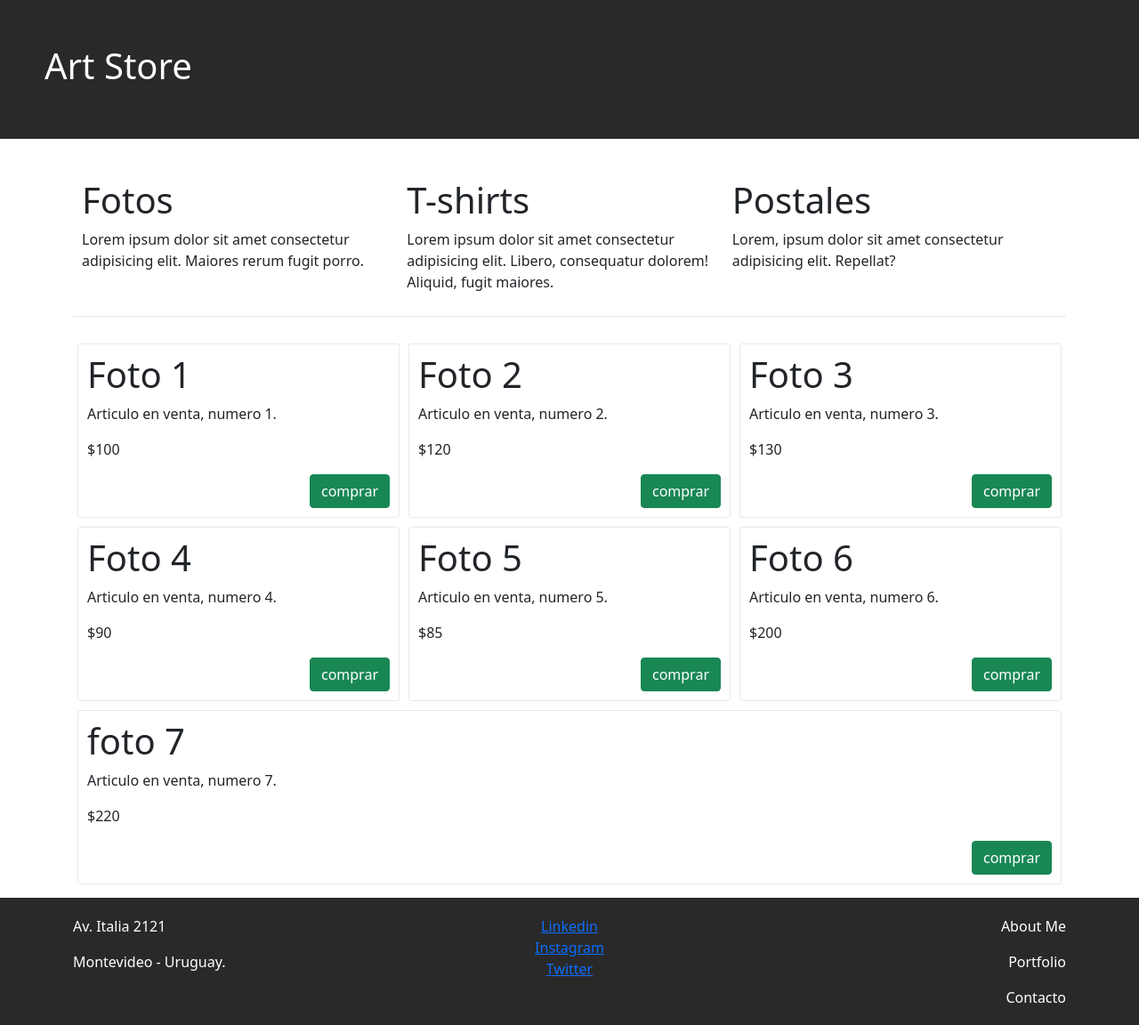
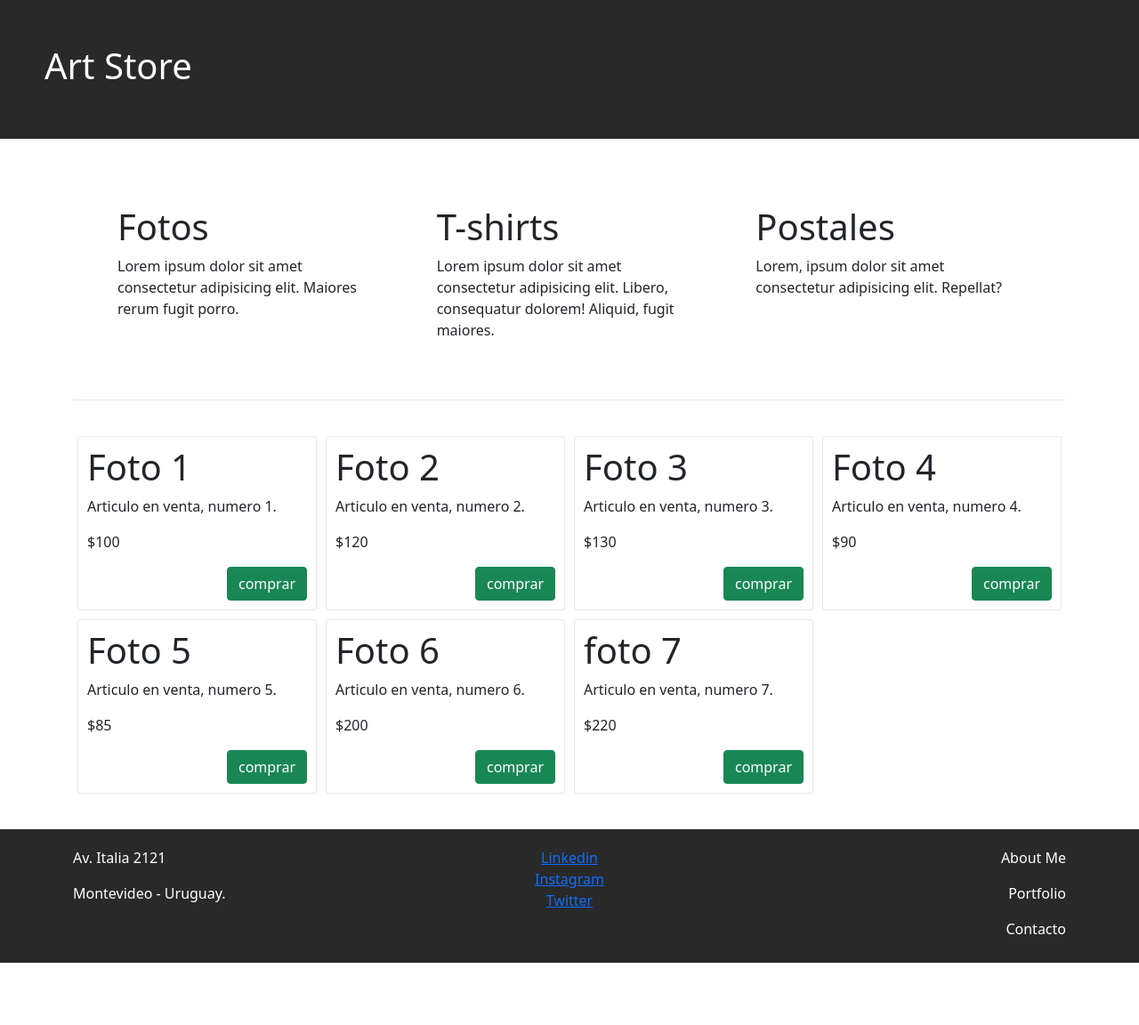
Before and after one commit to lukaspode/project-c, a website: page index.html in a window 1280 px wide. Shown: the whole page at 89% size. After the commit the page ends 1082 px from the top, so only its background shows below. Drawn offline with nearby package versions, Linux system fonts and the light colour scheme.

Commit message:
corregi botones, padding y distribucion de las cards

```diff
--- a/css/style.css
+++ b/css/style.css
@@ -4,15 +4,23 @@
     color: white;
 }
 .desc-box{
-    margin: 35px 0 25px 0;
-    padding: 10px;
+    margin: 25px 0 35px 0;
+    padding: 20px;
     border-bottom: solid 1px rgb(41, 41, 41, 0.1);
+}
+.desc-card{
+    padding: 15px;
+    margin: 15px;
+}
+.article-box{
+    margin-bottom: 35px;
 }
 .article-card{
     margin: 5px;
     padding: 10px;
     border: solid 1px rgb(41, 41, 41, 0.1);
     border-radius: 3px;
+    overflow: hidden;
 }
 .btn{
     float: right;
--- a/index.html
+++ b/index.html
@@ -20,62 +20,82 @@
         <div class="container">
                 <!-- Descripcion-->
                 <div class="d-flex flex-wrap desc-box">
-                    <div class="col-sm-4">
+                    <div class="col-sm-4 ">
+                        <div class="desc-card">
                             <h1>Fotos</h1>
                             <p>Lorem ipsum dolor sit amet consectetur adipisicing elit. Maiores rerum fugit porro.</p>
                         </div>
-                    <div class="col-sm-4">
+                    </div>
+                    <div class="col-sm-4 ">
+                        <div class="desc-card">
                             <h1>T-shirts</h1>
                             <p>Lorem ipsum dolor sit amet consectetur adipisicing elit. Libero, consequatur dolorem! Aliquid, fugit maiores.</p>
                         </div>
-                    <div class="col-sm-4">
+                    </div>
+                    <div class="col-sm-4 ">
+                        <div class="desc-card">
                             <h1>Postales</h1>
                             <p>Lorem, ipsum dolor sit amet consectetur adipisicing elit. Repellat?</p>
                         </div>
                     </div>
+                </div>
                 <!--articulos-->
-                <div class="d-flex flex-wrap">
-                    <div class="col-sm-3 flex-fill article-card">
+                <div class="d-flex flex-wrap article-box">
+                    <div class="col-sm-3">
+                        <div class="article-card">
                             <h1>Foto 1</h1>
                             <p>Articulo en venta, numero 1.</p>
                             <p>$100</p>
                             <button class="btn btn-success">comprar</button>
                         </div>
-                    <div class="col-sm-3 flex-fill article-card">
+                    </div>
+                    <div class="col-sm-3">
+                        <div class="article-card">
                             <h1>Foto 2</h1>
                             <p>Articulo en venta, numero 2.</p>
                             <p>$120</p>
                             <button class="btn btn-success">comprar</button>
                         </div>
-                    <div class="col-sm-3 flex-fill article-card">
+                    </div>
+                    <div class="col-sm-3">
+                        <div class="article-card">
                             <h1>Foto 3</h1>
                             <p>Articulo en venta, numero 3.</p>
                             <p>$130</p>
                             <button class="btn btn-success">comprar</button>
                         </div>
-                    <div class="col-sm-3 flex-fill article-card">
+                    </div>
+                    <div class="col-sm-3">
+                        <div class="article-card">
                             <h1>Foto 4</h1>
                             <p>Articulo en venta, numero 4.</p>
                             <p>$90</p>
                             <button class="btn btn-success">comprar</button>
                         </div>
-                    <div class="col-sm-3 flex-fill article-card">
+                    </div>
+                    <div class="col-sm-3">
+                        <div class="article-card">
                             <h1>Foto 5</h1>
                             <p>Articulo en venta, numero 5.</p>
                             <p>$85</p>
                             <button class="btn btn-success">comprar</button>
                         </div>
-                    <div class="col-sm-3 flex-fill article-card">
+                    </div>
+                    <div class="col-sm-3">
+                        <div class="article-card">
                             <h1>Foto 6</h1>
                             <p>Articulo en venta, numero 6.</p>
                             <p>$200</p>
                             <button class="btn btn-success">comprar</button>
                         </div>
-                    <div class="col-sm-3 flex-fill article-card">
+                    </div>
+                    <div class="col-sm-3">
+                        <div class="article-card">
                             <h1>foto 7</h1>
                             <p>Articulo en venta, numero 7.</p>
                             <p>$220</p>
                             <button class="btn btn-success">comprar</button>
+                        </div>
                     </div>
                 </div>
         </div>
```
Lines whose indentation alone changed are shown as unchanged.
